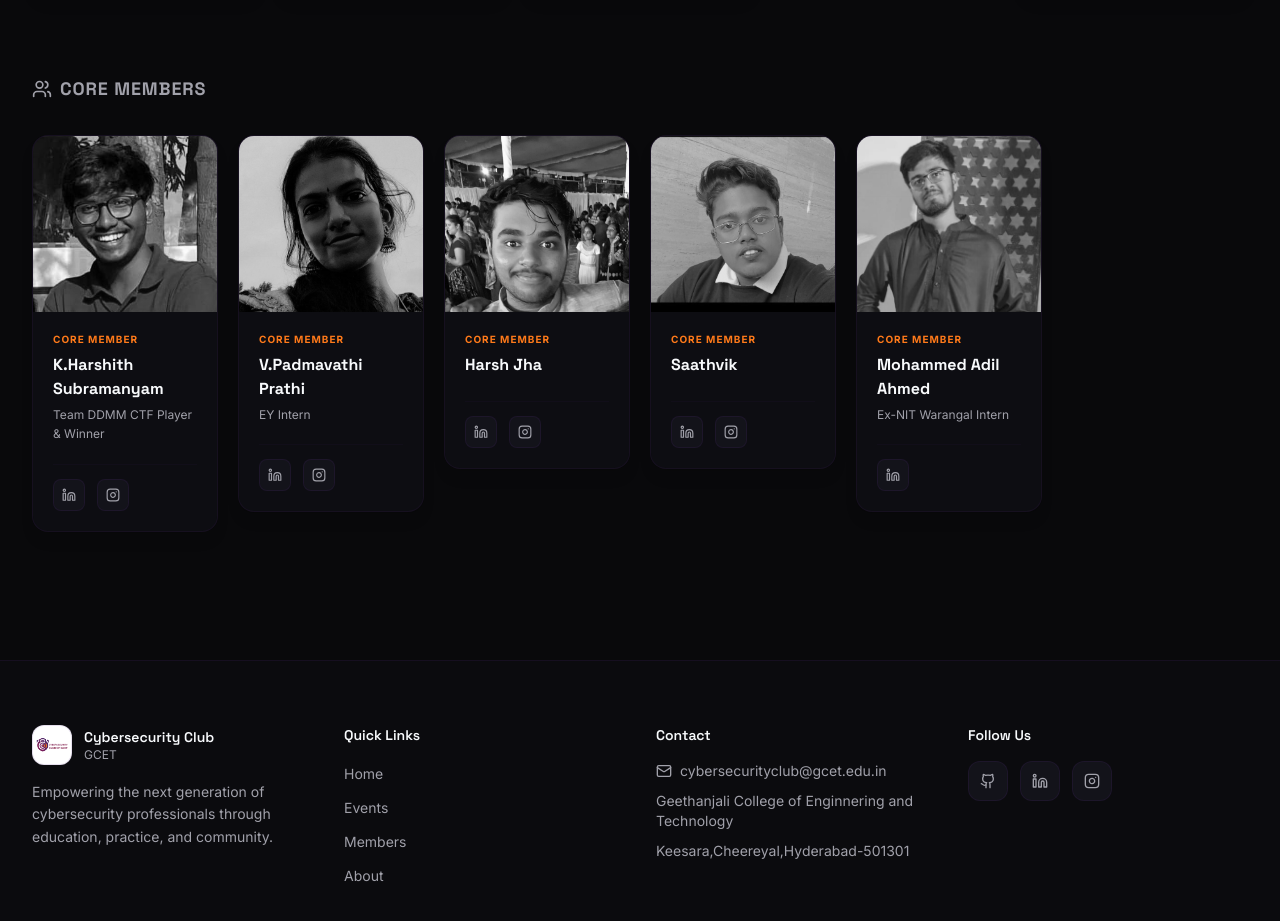
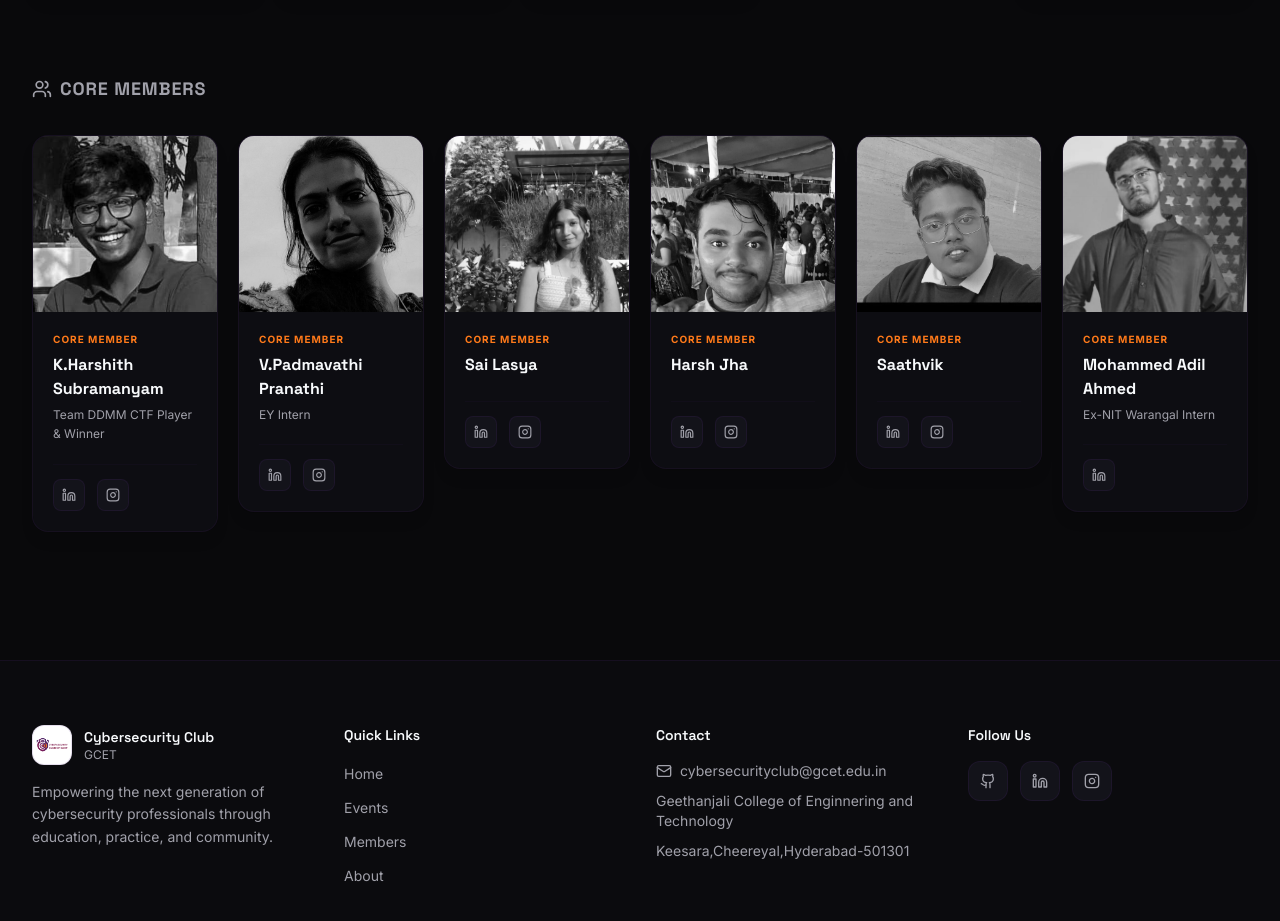
Before and after one commit to S-Venky-06/CS-CLUB-WEBSITE, a Next.js app in the folder frontend/: page /members in a window 1280 px wide. Shown: the part 1420-2341 px from the top of the page. Built offline with nearby package versions, Linux system fonts and the light colour scheme; no server answers.

Commit message:
memebrs names change

```diff
--- a/frontend/src/components/sections/MembersSection.tsx
+++ b/frontend/src/components/sections/MembersSection.tsx
@@ -107,13 +107,22 @@ const coreTeam: Member[] = [
     instagram: "https://www.instagram.com/suubbbuu/",
   },
   {
-    name: "V.Padmavathi Prathi",
+    name: "V.Padmavathi Pranathi",
     role: "Core Member",
     specialty: "EY Intern",
     initials: "PR",
     image: "/members/core2.png",
     linkedin: "https://www.linkedin.com/in/v-padmavathi-pranathi-5165a8359/",
     instagram: "https://www.instagram.com/_padmavathipranathi/",
+  },
+  {
+    name: "Sai Lasya",
+    role: "Core Member",
+    specialty: "",
+    initials: "SL",
+    image: "/members/core3.png",
+    linkedin: "https://www.linkedin.com/in/lasya-k-376740318/",
+    instagram: "https://www.instagram.com/lasya_jpg/",
   },
   {
     name: "Harsh Jha",
```
